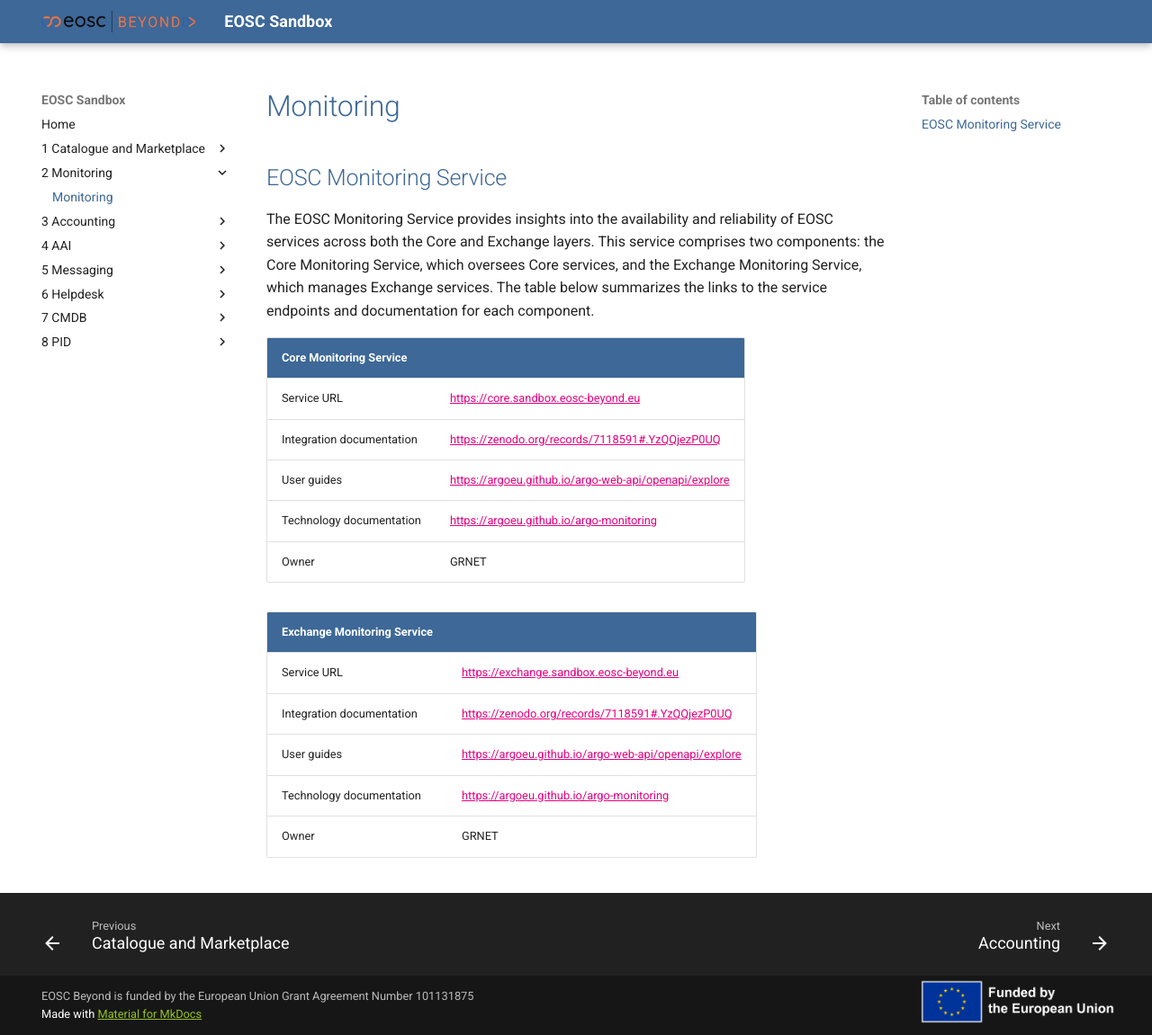
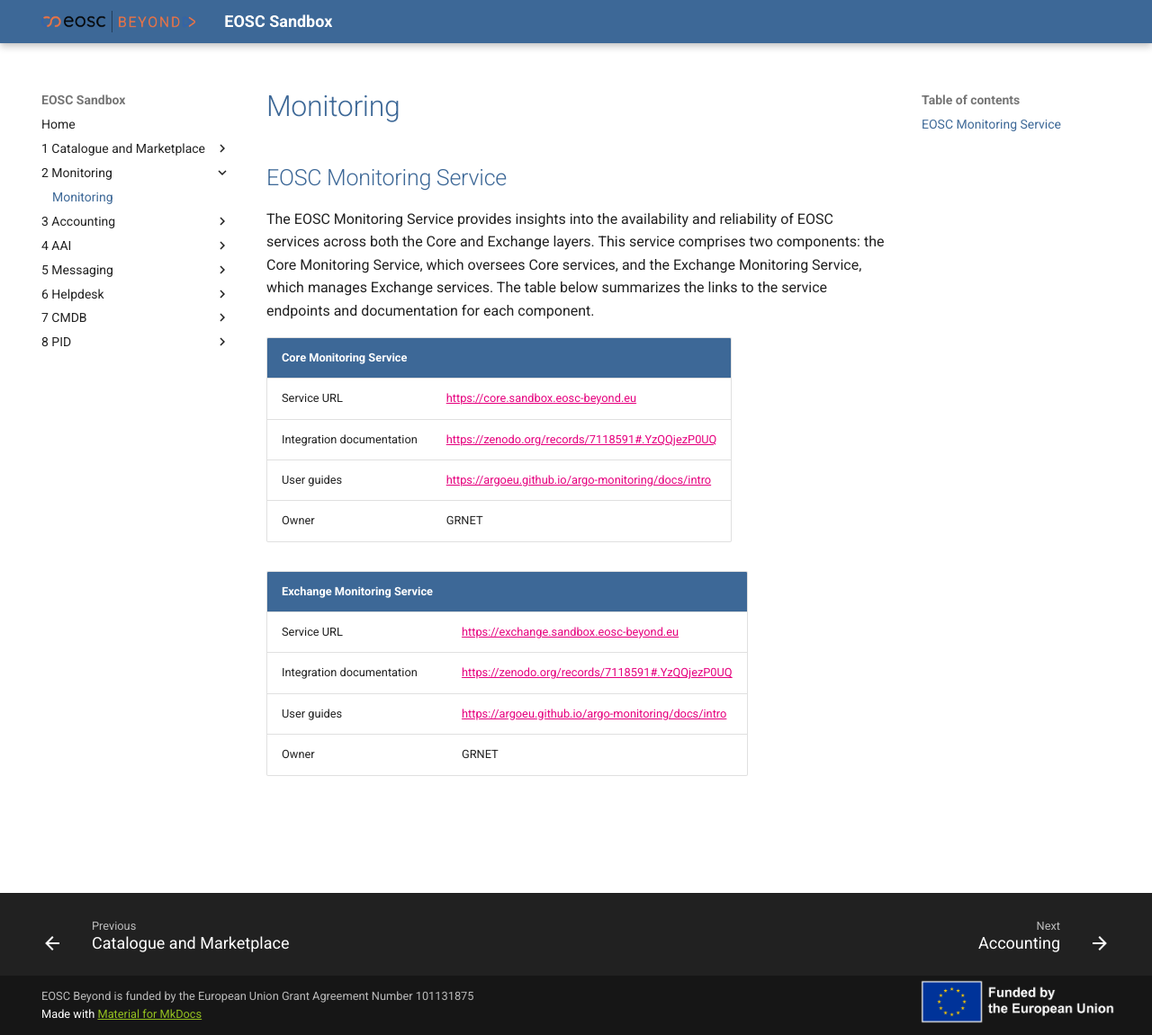
Before and after one commit to eosc-beyond-sandbox/eosc-sandbox, an MkDocs documentation site: the page built from resources/2 Monitoring/Monitoring.md, in a window 1280 px wide and 1151 px high. Shown: the whole window at 90% size. Built offline with MkDocs 1.6.1 and Material for MkDocs 9.7.7, drawn with Linux system fonts in a browser that asks for light colours.

Commit message:
EOSC Monitoring Service update

```diff
--- a/resources/2 Monitoring/Monitoring.md
+++ b/resources/2 Monitoring/Monitoring.md
@@ -4,18 +4,16 @@
 
 The EOSC Monitoring Service provides insights into the availability and reliability of EOSC services across both the Core and Exchange layers. This service comprises two components: the Core Monitoring Service, which oversees Core services, and the Exchange Monitoring Service, which manages Exchange services. The table below summarizes the links to the service endpoints and documentation for each component.
 
-| Core Monitoring Service   |                                                         |
-| :------------------------ | :------------------------------------------------------ |
-| Service URL               | <https://core.sandbox.eosc-beyond.eu>                   |
-| Integration documentation | <https://zenodo.org/records/7118591#.YzQQjezP0UQ>       |
-| User guides               | <https://argoeu.github.io/argo-web-api/openapi/explore> |
-| Technology documentation  | <https://argoeu.github.io/argo-monitoring>              |
-| Owner                     | GRNET                                                   |
+| Core Monitoring Service   |                                                       |
+| :------------------------ | :---------------------------------------------------- |
+| Service URL               | <https://core.sandbox.eosc-beyond.eu>                 |
+| Integration documentation | <https://zenodo.org/records/7118591#.YzQQjezP0UQ>     |
+| User guides               | <https://argoeu.github.io/argo-monitoring/docs/intro> |
+| Owner                     | GRNET                                                 |
 
-| Exchange Monitoring Service |                                                         |
-| :-------------------------- | :------------------------------------------------------ |
-| Service URL                 | <https://exchange.sandbox.eosc-beyond.eu>               |
-| Integration documentation   | <https://zenodo.org/records/7118591#.YzQQjezP0UQ>       |
-| User guides                 | <https://argoeu.github.io/argo-web-api/openapi/explore> |
-| Technology documentation    | <https://argoeu.github.io/argo-monitoring>              |
-| Owner                       | GRNET                                                   |
+| Exchange Monitoring Service |                                                       |
+| :-------------------------- | :---------------------------------------------------- |
+| Service URL                 | <https://exchange.sandbox.eosc-beyond.eu>             |
+| Integration documentation   | <https://zenodo.org/records/7118591#.YzQQjezP0UQ>     |
+| User guides                 | <https://argoeu.github.io/argo-monitoring/docs/intro> |
+| Owner                       | GRNET                                                 |
```
